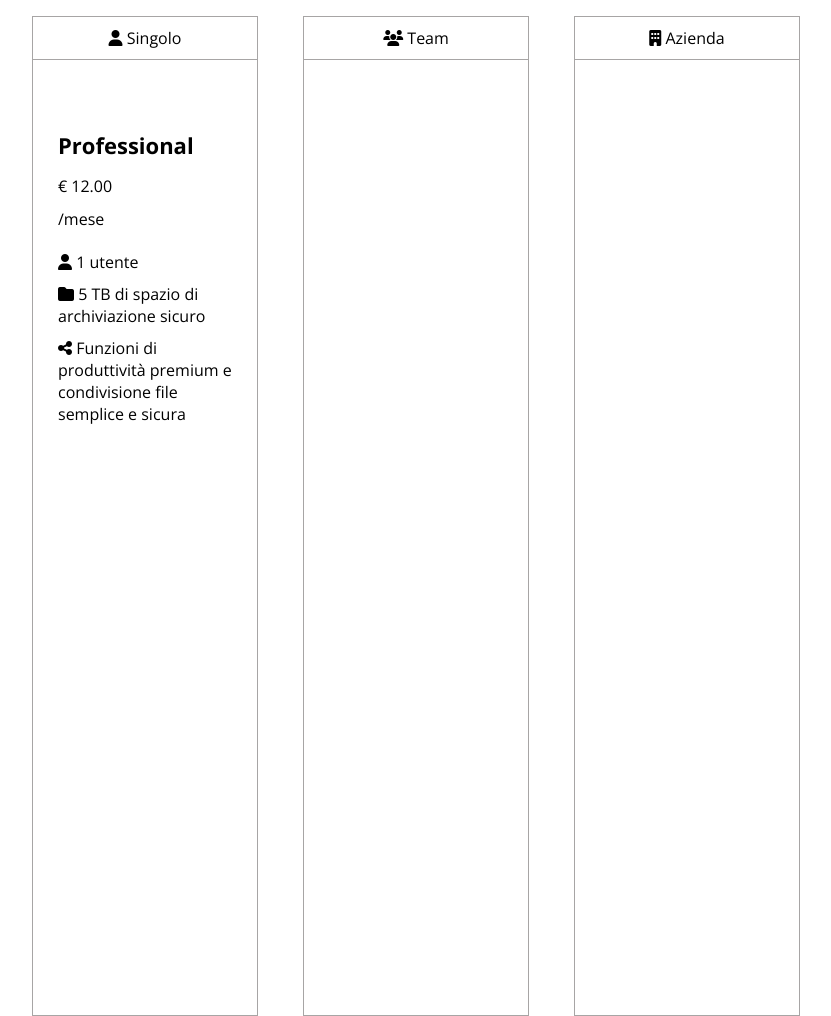
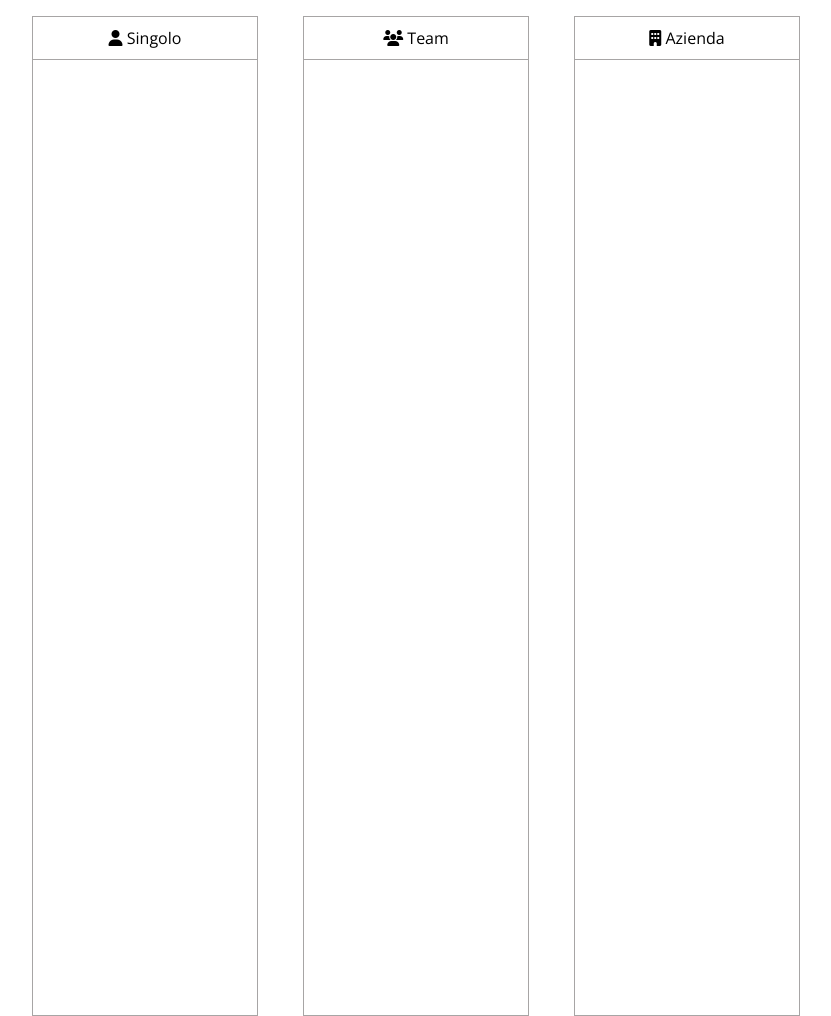
Before and after one commit to Pepesalezucchero/htmlcss-dropbox, a plain HTML site: page index.html in a window 1280 px wide. Shown: the part 1155-2171 px from the top of the page, without its empty margins (224-1055 px from the left). Drawn offline with nearby package versions, Linux system fonts and the light colour scheme.

Commit message:
ritocchi

```diff
--- a/css/style.css
+++ b/css/style.css
@@ -81,7 +81,7 @@ li {
 }
 
 .nav-sinistra li {
-    margin: 1.5% 3% 1.5% 2%;
+    margin: 1.5% 3% 0.5% 2%;
 }
 
 .nav-destra li {
@@ -154,21 +154,14 @@ main section .row {
     padding: 10px 0;
 }
 
-.col ul, .col li {
-    padding: 3% 0;
-}
-
 .container-extra {
+    display: flex;
     margin: 3% 0;
 
     /*debug*/
     background-color: blueviolet;
     border: 1px solid black;
     min-height: 300px;
-}
-
-.container-professional {
-    margin: 2% 25px;
 }
 
 /*seconda sezione*/
@@ -281,7 +274,7 @@ main section .row {
 
 .qdt-verde {
     background-color: green;
-    border: 5px solid rgb(58, 230, 58);
+    border: 20px solid rgb(58, 230, 58);
 }
 
 .qdt-marrone {
--- a/index.html
+++ b/index.html
@@ -94,22 +94,6 @@
 
                         <span target="piano-business"><i class="fa-solid fa-user"></i> Singolo</span>
 
-                        <div class="container-professional">
-
-                            <ul><h3>Professional</h3>
-                                <li>&euro; 12.00</li>
-                                <li>/mese</li>
-                            </ul>
-
-
-                            <ul>
-                                <li><i class="fa-solid fa-user"></i> 1 utente</li>
-                                <li><i class="fa-solid fa-folder"></i> 5 TB di spazio di archiviazione sicuro</li>
-                                <li><span><i class="fa-solid fa-share-nodes"></i></span> Funzioni di produttivit&agrave; premium e condivisione file semplice e sicura</li>
-                            </ul>
-
-                        </div>
-
                     </div>
 
                     <div class="col">
@@ -127,6 +111,8 @@
                 </div>
 
                 <div class="container-extra">
+
+                    <div><i class="fa-solid fa-building"></i> Azienda</div>
 
                 </div>
 
```
